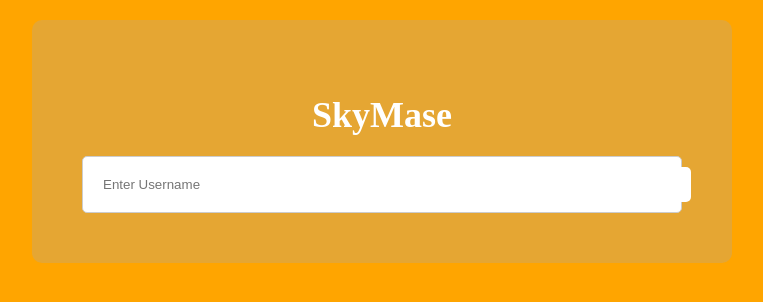
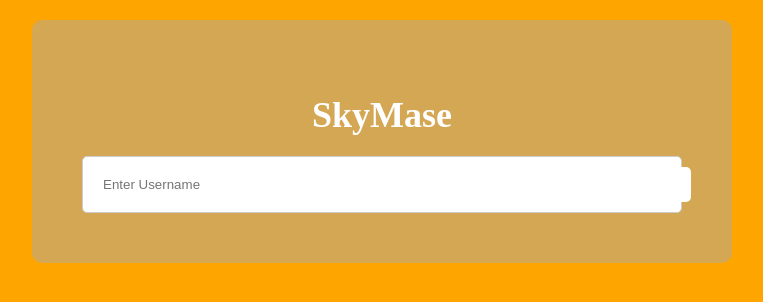
Before and after one commit to maseian/maseian.github.io, a plain HTML site: page index.html in a window 1280 px wide. Shown: the whole page, without its empty margins (258-1021 px from the left). Drawn offline with Linux system fonts and the light colour scheme.

Commit message:
Update styles.css

```diff
--- a/styles.css
+++ b/styles.css
@@ -10,7 +10,7 @@ body {
     margin: 20px auto; /* Added margin for padding at the top */
     text-align: center;
     padding: 50px;
-    background-color: rgba(169, 169, 169, 0.3); /* Gray-ish semi-transparent background */
+    background-color: rgba(169, 169, 169, 0.5); /* Gray-ish semi-transparent background */
     border-radius: 10px;
 }
 
```
